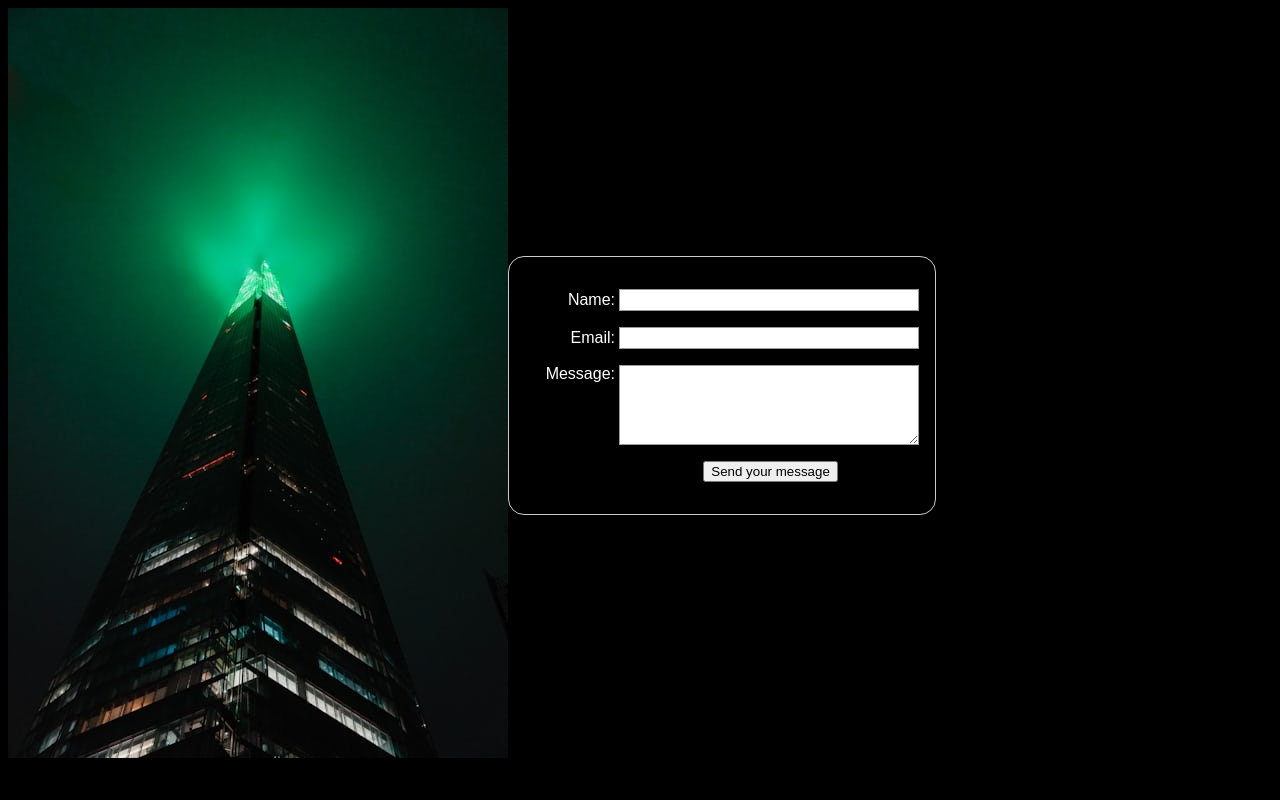
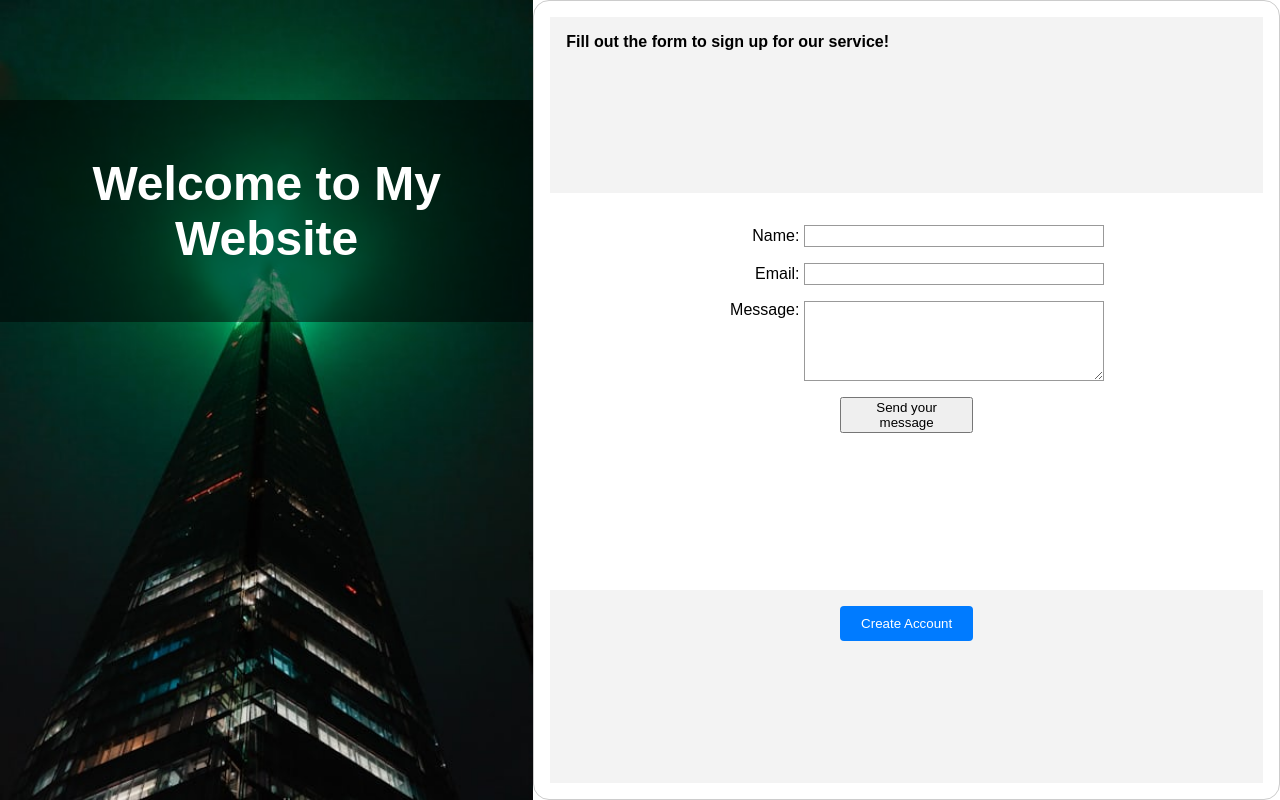
Before and after one commit to Mark1t/signup_form, a plain HTML site: page index.html in a window 1280 px wide. Drawn offline with Linux system fonts and the light colour scheme; a web font is replaced by a local one.

Commit message:
divided page to parts, added header, divided rightside to 3

```diff
--- a/index.html
+++ b/index.html
@@ -1,18 +1,24 @@
 <!DOCTYPE html>
-<html lang='en'>
+<html lang="en">
 <head>
-    <meta charset='UTF-8'/>
+  <meta charset="UTF-8" />
   <title>Some Web Page</title>
-    <link rel='stylesheet' href='styles.css'/>
+  <link rel="stylesheet" href="styles.css" />
 </head>
-
 <body>
-    <dic class="container">
+  <div class="container">
     <div class="img">
-        <img src="image.png">
+      <div class="header">
+        <h1>Welcome to My Website</h1>
+      </div>
+      <img src="image.png" alt="Image"/>
     </div>
 
     <div class="form">
+      <div class="intro">
+        <strong>Fill out the form to sign up for our service!</strong>
+      </div>
+      <div class="form-content">
         <form action="/actionform.php" method="post">
           <p>
             <label for="name">Name:</label>
@@ -29,8 +35,12 @@
           <p class="button">
             <button type="submit">Send your message</button>
           </p>
-
         </form>
+      </div>
+      <div class="createacc">
+        <button>Create Account</button>
+      </div>
+    </div>
   </div>
 </body>
 </html>
--- a/styles.css
+++ b/styles.css
@@ -1,36 +1,96 @@
 @import url('https://fonts.googleapis.com/css2?family=Tilt+Neon&display=swap');
 
 body {
-    /* Center the form on the page */
   text-align: center;
   font-family: 'Tilt Neon', sans-serif;
-    background-color: black;
-    color:white;
+  margin: 0;
+  height: 100vh;
+  overflow: hidden;
 }
 
-  form {
-    display: inline-block;
-    /* Form outline */
+.container {
+  display: flex;
+  height: 100vh;
+}
+
+.img {
+  position: relative;
+  min-width: 500px;
+  flex-shrink: 0;
+  height: 100%;
+}
+
+.header {
+  position: absolute;
+  top: 100px;
+  left: 0;
+  width: 100%;
+  background: rgba(0, 0, 0, 0.5);
+  color: white;
+  text-align: center;
+  padding: 1em;
+  font-size: 1.5em;
+  font-weight: bold;
+  z-index: 1;
+  box-sizing: border-box;
+}
+
+.img img {
+  width: 100%;
+  height: 100%;
+  object-fit: cover;
+  display: block;
+}
+
+.form {
+  flex-grow: 1;
+  height: 100%;
   padding: 1em;
   border: 1px solid #ccc;
   border-radius: 1em;
+  display: flex;
+  flex-direction: column;
+  justify-content: space-between;
+  box-sizing: border-box;
 }
 
-  .container {
-    display:flex;
-    align-items: center;
+.intro,
+.form-content,
+.createacc {
+  flex-grow: 1; /* Equal space for all 3 parts */
+  padding: 1em;
 }
 
-  .form {
-
+.intro {
+  font-weight: bold;
+  text-align: left;
+  background-color: rgb(243, 243, 243);
 }
 
-  p + p {
-    margin-top: 1em;
+.form-content {
+  padding-top: 1em;
+  padding-bottom: 1em;
+}
+
+.createacc {
+  text-align: center;
+  background-color: rgb(243, 243, 243);
+}
+
+.createacc button {
+  padding: 10px 20px;
+  background-color: #007BFF;
+  color: white;
+  border: none;
+  border-radius: 4px;
+  cursor: pointer;
+}
+
+.createacc button:hover {
+  background-color: #0056b3;
 }
 
 label {
-    /* Uniform size & alignment */
   display: inline-block;
   min-width: 90px;
   text-align: right;
@@ -38,42 +98,24 @@ body {
 
 input,
 textarea {
-    /* To make sure that all text fields have the same font settings
-       By default, text areas have a monospace font */
   font: 1em sans-serif;
-    /* Uniform text field size */
   width: 300px;
   box-sizing: border-box;
-    /* Match form field borders */
   border: 1px solid #999;
 }
 
 input:focus,
 textarea:focus {
-    /* Set the outline width and style */
   outline-style: solid;
-    /* To give a little highlight on active elements */
-    outline-color: #000;
+  outline-color: gray;
+  outline-width: 3px;
 }
 
 textarea {
-    /* Align multiline text fields with their labels */
   vertical-align: top;
-    /* Provide space to type some text */
   height: 5em;
 }
 
-  .button {
-    /* Align buttons with the text fields */
-    padding-left: 90px; /* same size as the label elements */
+button {
+  width: 10em;
 }
-
-  button {
-    /* This extra margin represent roughly the same space as the space
-       between the labels and their text fields */
-    margin-left: 0.5em;
-  }
-
-  input:hover, button:hover {
-    background-color:gray
-  }
```
Lines whose indentation alone changed are shown as unchanged.
